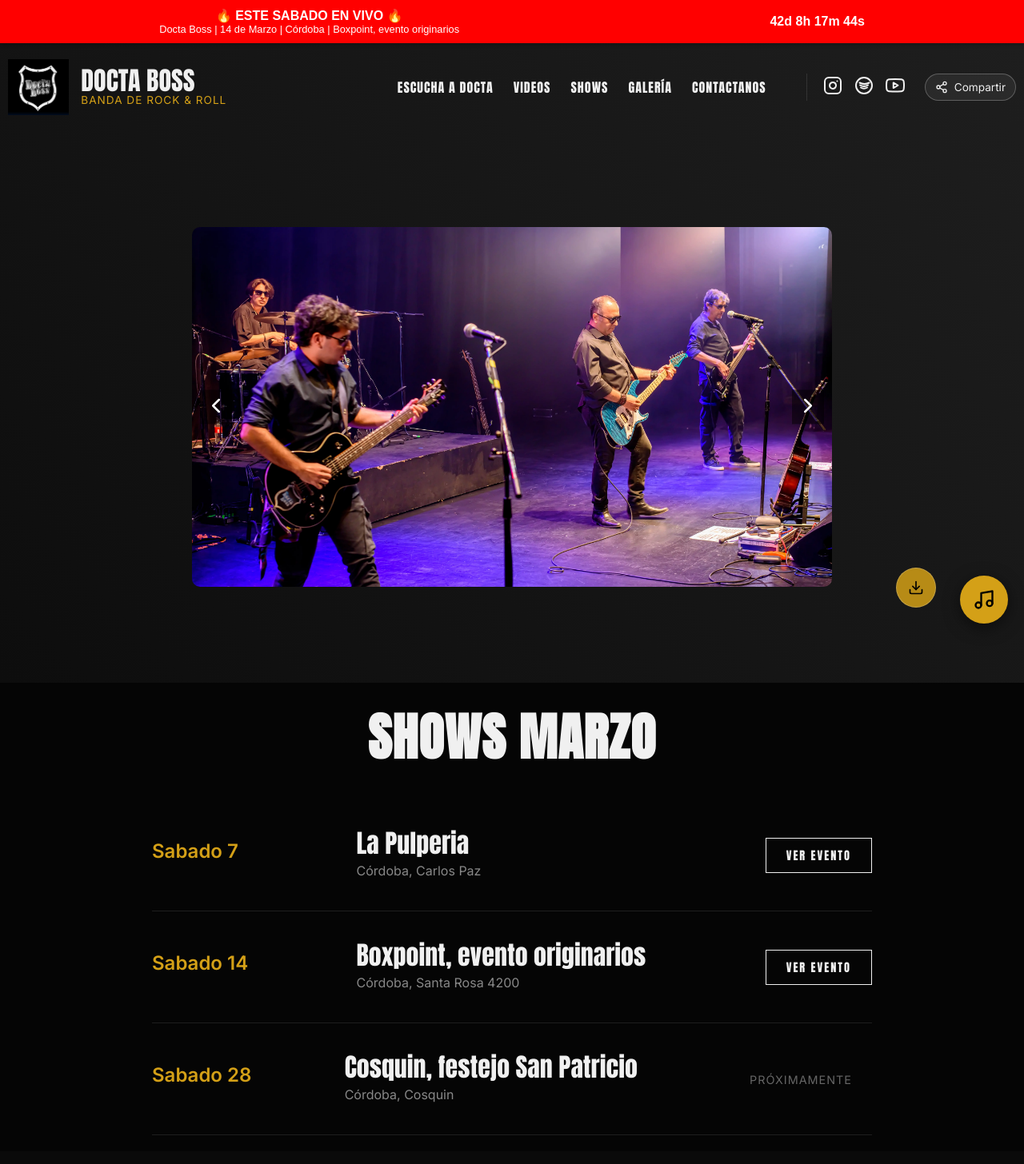
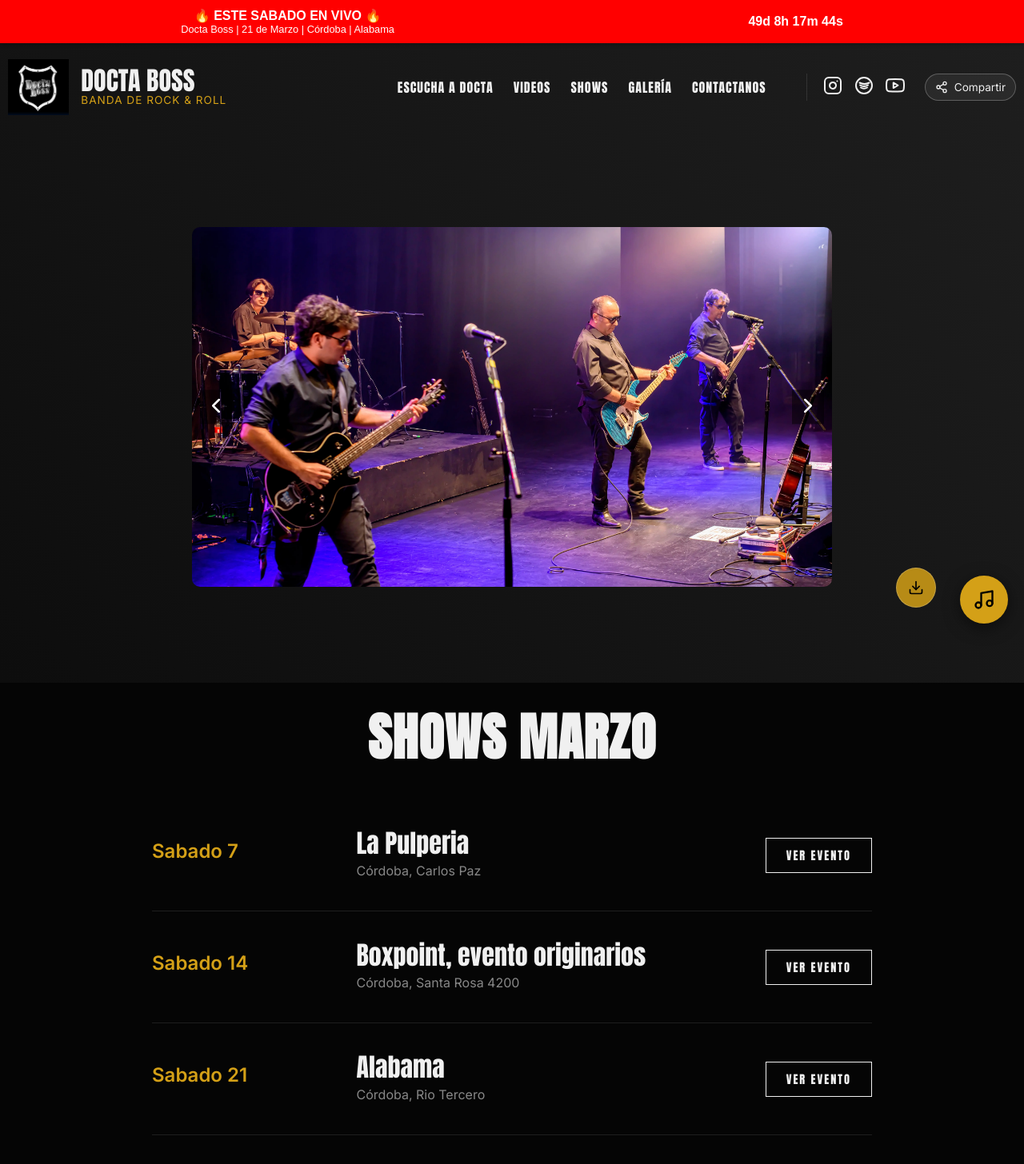
Before and after one commit to krmusicarg-arch/docta, a React (Vite) app: page / in a window 1280 px wide. Shown: the top 1456 px of the page at 80% size. Built offline with nearby package versions, Linux system fonts and the light colour scheme.

Commit message:
actualizacion

```diff
--- a/src/components/PromoBanner.jsx
+++ b/src/components/PromoBanner.jsx
@@ -6,7 +6,7 @@ const PromoBanner = () => {
   const bannerRef = useRef(null); // Ref for the banner container
 
   const calculateTimeLeft = () => {
-    const eventDate = new Date('2026-03-14T22:00:00');
+    const eventDate = new Date('2026-03-21T22:00:00');
     const difference = +eventDate - +new Date();
     let newTimeLeft = {};
 
@@ -72,11 +72,11 @@ const PromoBanner = () => {
         <div className="promo-text">
           <p>🔥 ESTE SABADO EN VIVO 🔥</p>
           <p className="promo-details">
-            Docta Boss | 14 de Marzo | Córdoba | Boxpoint, evento originarios
+            Docta Boss | 21 de Marzo | Córdoba | Alabama
           </p>
         </div>
         <div className="promo-countdown">
-          {timerComponents.length ? timerComponents : <span>Este viernes!</span>}
+          {timerComponents.length ? timerComponents : <span>Este Sabado!</span>}
         </div>
         {/* <a
           href="http://wa.me/+5493518522222"
--- a/src/components/Tour.jsx
+++ b/src/components/Tour.jsx
@@ -4,6 +4,7 @@ const Tour = () => {
   const dates = [
     { date: 'Sabado 7', venue: 'La Pulperia', city: 'Córdoba, Carlos Paz', link: 'https://www.instagram.com/lapulperiavcp/' },
     { date: 'Sabado 14', venue: 'Boxpoint, evento originarios', city: 'Córdoba, Santa Rosa 4200', link: 'https://www.instagram.com/originarios_band_of_brothers/' },
+    { date: 'Sabado 21', venue: 'Alabama', city: 'Córdoba, Rio Tercero', link: 'https://www.instagram.com/alabamarestobar/' },
     { date: 'Sabado 28', venue: 'Cosquin, festejo San Patricio', city: 'Córdoba, Cosquin', link: '' },
   ];
 
```
